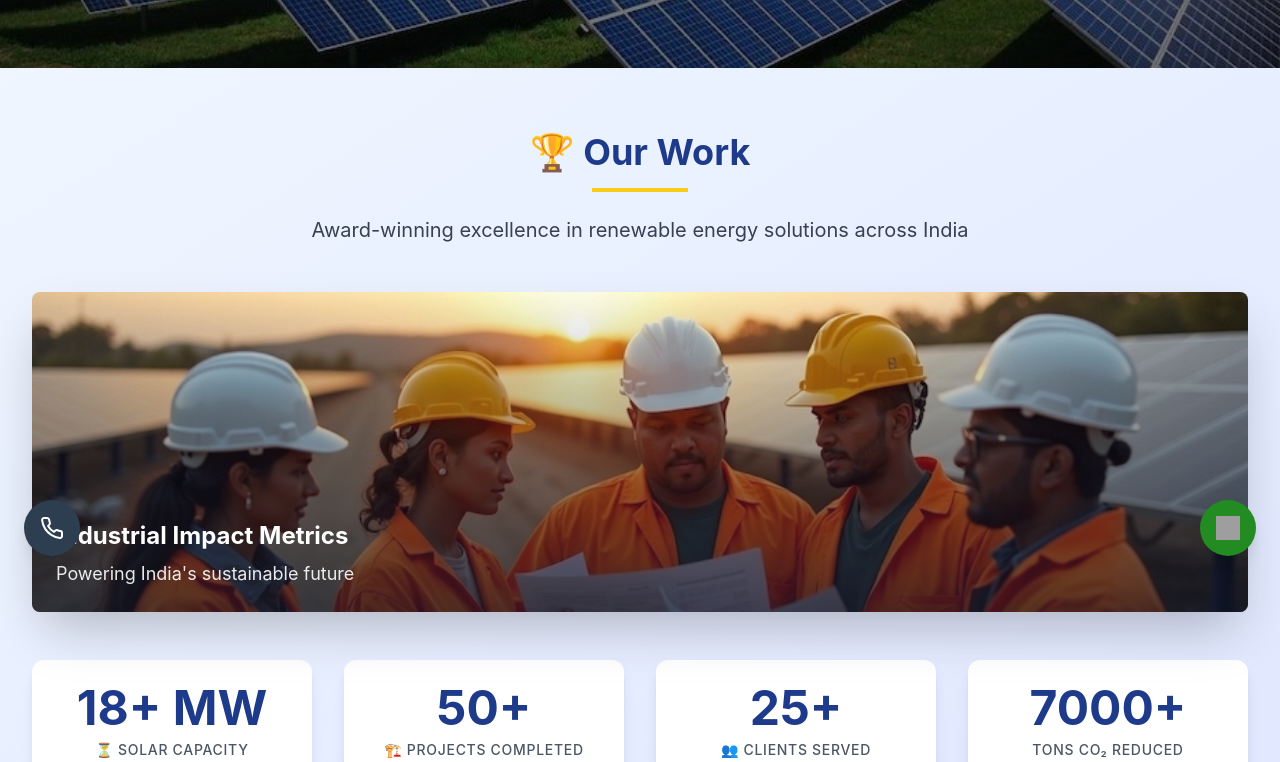
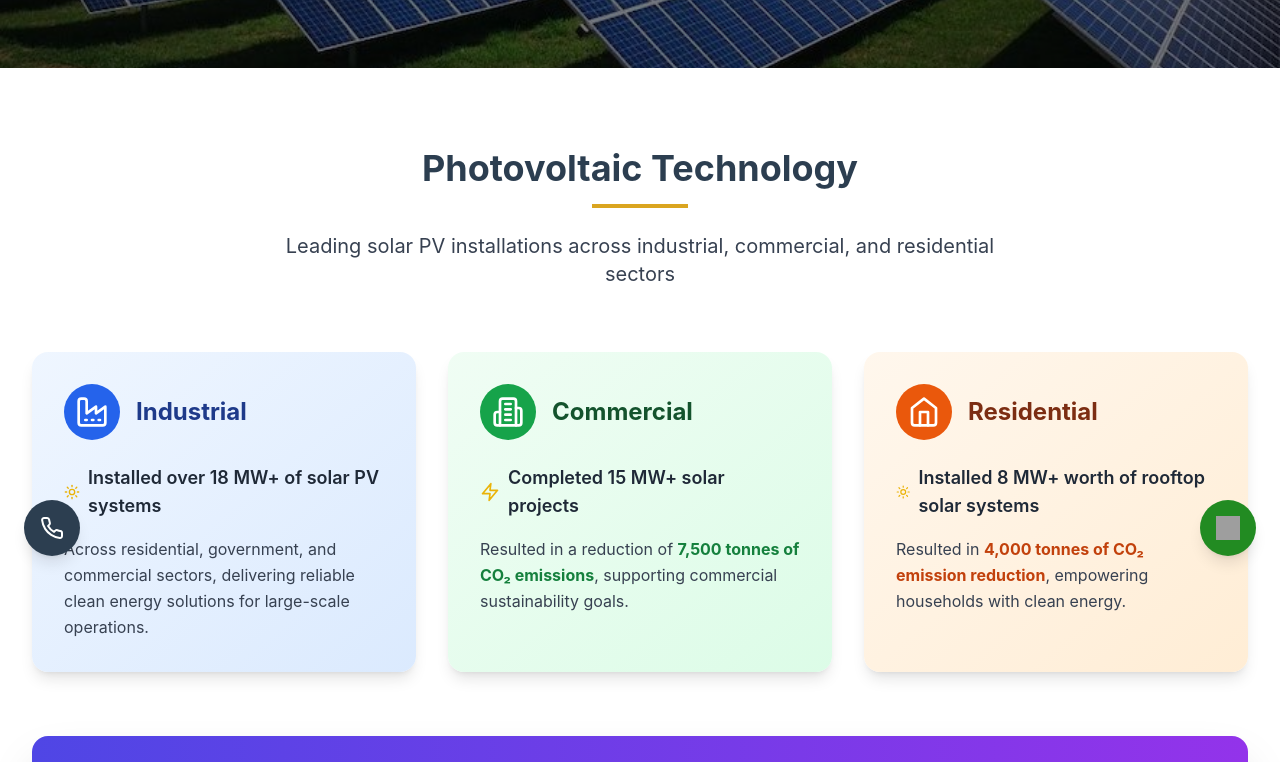
Before and after one commit to Bhogla/Urzaindia.com, a React (Vite) app: page /achievements in a window 1280 px wide. Shown: the part 220-982 px from the top of the page. Built offline with nearby package versions, Linux system fonts and the light colour scheme; grey boxes are pictures that could not be loaded.

Commit message:
Remove Our Work Section from Achievements Page

```diff
--- a/src/pages/Achievements.tsx
+++ b/src/pages/Achievements.tsx
@@ -3,25 +3,16 @@ import p7 from '../assets/Product/p7.jpg';
 import a1 from '../assets/achivements/a1.jpg';
 import a2 from '../assets/achivements/a2.jpg';
 import a3 from '../assets/achivements/a3.jpg';
-import a4 from '../assets/achivements/a4.jpg';
 import { useEffect, useState } from 'react';
 
 const Achievements = () => {
   const [counts, setCounts] = useState({
-    capacity: 0,
-    projects: 0,
-    clients: 0,
-    savings: 0,
     streetLights: 0,
     waterHeaters: 0,
     heatPumps: 0
   });
 
   const targetCounts = {
-    capacity: 18,
-    projects: 50,
-    clients: 25,
-    savings: 7000,
     streetLights: 900,
     waterHeaters: 300000,
     heatPumps: 100000
@@ -34,10 +25,6 @@ const Achievements = () => {
 
     const incrementCounts = (step: number) => {
       setCounts({
-        capacity: Math.min(Math.floor((targetCounts.capacity * step) / steps), targetCounts.capacity),
-        projects: Math.min(Math.floor((targetCounts.projects * step) / steps), targetCounts.projects),
-        clients: Math.min(Math.floor((targetCounts.clients * step) / steps), targetCounts.clients),
-        savings: Math.min(Math.floor((targetCounts.savings * step) / steps), targetCounts.savings),
         streetLights: Math.min(Math.floor((targetCounts.streetLights * step) / steps), targetCounts.streetLights),
         waterHeaters: Math.min(Math.floor((targetCounts.waterHeaters * step) / steps), targetCounts.waterHeaters),
         heatPumps: Math.min(Math.floor((targetCounts.heatPumps * step) / steps), targetCounts.heatPumps)
@@ -65,49 +52,6 @@ const Achievements = () => {
           <p className="text-xl max-w-4xl mx-auto">
             Celebrating our success in transforming India's industrial energy landscape through innovative solar solutions and sustainable infrastructure development.
           </p>
-        </div>
-      </section>
-
-      {/* Our Work - Stats Section */}
-      <section className="py-16 bg-gradient-to-br from-blue-50 to-indigo-100">
-        <div className="max-w-7xl mx-auto px-4 sm:px-6 lg:px-8">
-          <div className="text-center mb-12">
-            <h2 className="text-4xl font-bold text-blue-900 mb-4">🏆 Our Work</h2>
-            <div className="w-24 h-1 bg-yellow-400 mx-auto mb-6"></div>
-            <p className="text-xl text-gray-700 max-w-3xl mx-auto">
-              Award-winning excellence in renewable energy solutions across India
-            </p>
-          </div>
-
-          <div className="mb-12">
-            <div className="relative rounded-lg overflow-hidden shadow-2xl">
-              <img src={a4} alt="Industrial Solar Installation" className="w-full h-80 object-cover" />
-              <div className="absolute inset-0 bg-gradient-to-t from-gray-900/70 to-transparent"></div>
-              <div className="absolute bottom-6 left-6 text-white">
-                <h3 className="text-2xl font-bold mb-2">Industrial Impact Metrics</h3>
-                <p className="text-lg opacity-90">Powering India's sustainable future</p>
-              </div>
-            </div>
-          </div>
-
-          <div className="grid grid-cols-2 md:grid-cols-4 gap-8">
-            <div className="text-center bg-white rounded-xl p-6 shadow-lg hover:shadow-xl transition-shadow">
-              <div className="text-5xl font-bold text-blue-900 mb-2">{counts.capacity}+ MW</div>
-              <div className="text-sm font-medium text-gray-600 uppercase tracking-wider">⏳ Solar Capacity Installed</div>
-            </div>
-            <div className="text-center bg-white rounded-xl p-6 shadow-lg hover:shadow-xl transition-shadow">
-              <div className="text-5xl font-bold text-blue-900 mb-2">{counts.projects}+</div>
-              <div className="text-sm font-medium text-gray-600 uppercase tracking-wider">🏗️ Projects Completed</div>
-            </div>
-            <div className="text-center bg-white rounded-xl p-6 shadow-lg hover:shadow-xl transition-shadow">
-              <div className="text-5xl font-bold text-blue-900 mb-2">{counts.clients}+</div>
-              <div className="text-sm font-medium text-gray-600 uppercase tracking-wider">👥 Clients Served</div>
-            </div>
-            <div className="text-center bg-white rounded-xl p-6 shadow-lg hover:shadow-xl transition-shadow">
-              <div className="text-5xl font-bold text-blue-900 mb-2">{counts.savings === 7000 ? '7000+' : counts.savings}</div>
-              <div className="text-sm font-medium text-gray-600 uppercase tracking-wider">Tons CO₂ Reduced</div>
-            </div>
-          </div>
         </div>
       </section>
 
```
